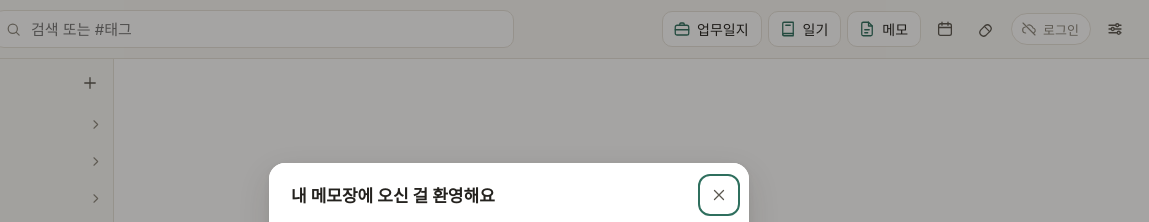
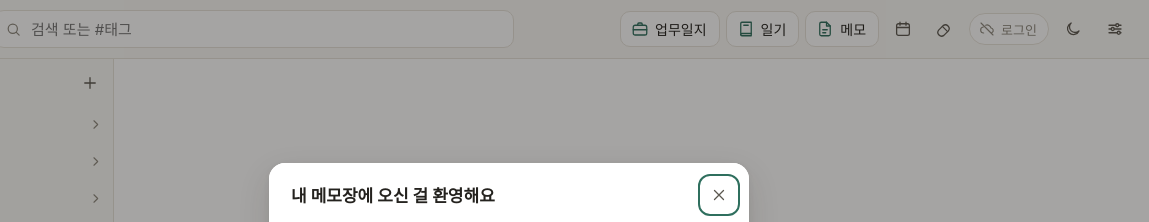
Before and after one commit to gjwldnjs/my-notes, a plain HTML site: page index.html in a window 1280 px wide. Shown: the top 222 px of the page, 131-1280 px from the left. Drawn offline with Linux system fonts and the light colour scheme; a web font is replaced by a local one.

Commit message:
상단에 라이트/다크 전환 버튼 (설정 창의 테마 항목은 뺌)
Co-Authored-By: Claude Opus 5.5 <noreply@anthropic.com>

```diff
--- a/app.js
+++ b/app.js
@@ -757,7 +757,6 @@ function openProfileWindow() {
 }
 
 // ---------- 화면 테마 (이 기기에만 저장: 기기마다 다르게 두는 게 자연스러워서 계정 설정에 넣지 않음) ----------
-const THEMES = [['system', '시스템 따름'], ['light', '라이트'], ['dark', '다크']];
 const getTheme = () => { try { return localStorage.getItem('theme') || 'system'; } catch { return 'system'; } };
 function setTheme(t) {
   try { localStorage.setItem('theme', t); } catch {}
@@ -767,12 +766,15 @@ function setTheme(t) {
   const dark = t === 'dark' || (t === 'system' && matchMedia('(prefers-color-scheme: dark)').matches);
   document.querySelectorAll('meta[name="theme-color"]').forEach((m) => { m.content = dark ? '#1d1c1a' : '#faf9f6'; });
 }
-function themeSeg() {
-  const seg = h('div', { class: 'seg wide', role: 'group', 'aria-label': '화면 테마' });
-  const paint = () => seg.replaceChildren(...THEMES.map(([k, label]) =>
-    h('button', { type: 'button', class: k === getTheme() ? 'on' : '', onclick: () => { setTheme(k); paint(); } }, label)));
-  paint();
-  return seg;
+// 상단 버튼: 누를 때마다 라이트 ↔ 다크. 처음(한 번도 안 눌렀을 때)은 휴대폰·PC 설정을 따른다
+const isDark = () => { const t = getTheme(); return t === 'dark' || (t === 'system' && matchMedia('(prefers-color-scheme: dark)').matches); };
+function paintThemeBtn() {
+  const b = $('#btn-theme');
+  if (!b) return;
+  const dark = isDark();
+  const label = dark ? '라이트 모드로' : '다크 모드로';
+  b.replaceChildren(icon(dark ? 'sun' : 'moon'));
+  b.title = label; b.setAttribute('aria-label', label);
 }
 
 function settingsDialog() {
@@ -823,7 +825,6 @@ function settingsDialog() {
         h('span', { class: 'small muted' }, S.PROFILE ? `지금 창: "${S.PROFILE}"` : '이 창은 그대로 두고, 따로 로그인하는 새 창을 열어요'))),
     h('section', { class: 'set-sec' },
       h('h3', { class: 'sec-h' }, '보기'),
-      h('div', { class: 'row' }, h('span', { class: 'small' }, '화면 테마'), themeSeg()),
       h('label', { class: 'chk' }, h('input', { type: 'checkbox', checked: state.settings.showNumbers, onchange: (e) => S.setSettings({ showNumbers: e.target.checked }) }), '목록에 번호(1. 2. 3.) 붙이기'),
       h('p', { class: 'small muted', style: 'margin:10px 0 4px' }, '캘린더에 표시 (공휴일은 늘 표시)'),
       ...DAY_KINDS.map(([k, label]) => h('label', { class: 'chk' },
@@ -982,6 +983,9 @@ async function init() {
     if (!res.hidden && document.activeElement === q) renderResults();
   });
   setTheme(getTheme());
+  paintThemeBtn();
+  $('#btn-theme').onclick = () => { setTheme(isDark() ? 'light' : 'dark'); paintThemeBtn(); };
+  matchMedia('(prefers-color-scheme: dark)').addEventListener?.('change', () => { if (getTheme() === 'system') { setTheme('system'); paintThemeBtn(); } });
   if (S.PROFILE) { document.title = `내 메모장 (${S.PROFILE})`; const b = $('.brand-name'); if (b) b.textContent = `내 메모장 · ${S.PROFILE}`; }
   // 체크박스는 누르는 순간의 "글쓰기 칸 활성화"를 막는다 → 체크만 되고 아이폰 키보드가 올라오지 않는다 (click은 그대로 와서 체크됨)
   document.addEventListener('mousedown', (e) => { if (e.target.matches('.pm input[type="checkbox"]')) e.preventDefault(); });
--- a/dom.js
+++ b/dom.js
@@ -44,6 +44,8 @@ export const I = {
   move: '<path d="M3 7.5A2.5 2.5 0 0 1 5.5 5H9l2 2h7.5A2.5 2.5 0 0 1 21 9.5v8a2.5 2.5 0 0 1-2.5 2.5h-13A2.5 2.5 0 0 1 3 17.5z"/><path d="M10 13.5h6M13.5 11l2.5 2.5-2.5 2.5"/>',
   restore: '<path d="M4 12a8 8 0 1 0 2.5-5.8"/><path d="M4 4v4.5h4.5"/>',
   menu: '<path d="M4 7h16M4 12h16M4 17h16"/>',
+  sun: '<circle cx="12" cy="12" r="4"/><path d="M12 2.5v2M12 19.5v2M2.5 12h2M19.5 12h2M5.3 5.3l1.4 1.4M17.3 17.3l1.4 1.4M5.3 18.7l1.4-1.4M17.3 6.7l1.4-1.4"/>',
+  moon: '<path d="M20 14.5A8 8 0 1 1 9.5 4a6.5 6.5 0 0 0 10.5 10.5z"/>',
   dday: '<path d="M6 3h12M6 21h12M7.5 3v3L12 12l-4.5 6v3M16.5 3v3L12 12l4.5 6v3"/>',
 };
 
--- a/index.html
+++ b/index.html
@@ -33,6 +33,7 @@
       <button id="btn-date" class="icon-btn" type="button" title="캘린더" aria-label="캘린더" data-ic="cal"></button>
       <button id="btn-supp" class="icon-btn" type="button" title="영양제 체크" aria-label="영양제 체크" data-ic="pill"></button>
       <button id="sync-chip" class="sync-chip" type="button"></button>
+      <button id="btn-theme" class="icon-btn" type="button" title="다크 모드로" aria-label="다크 모드로"></button>
       <button id="btn-settings" class="icon-btn" type="button" title="설정" aria-label="설정" data-ic="gear"></button>
     </div>
   </header>
--- a/sw.js
+++ b/sw.js
@@ -1,5 +1,5 @@
 // 오프라인에서도 앱 화면이 열리도록 앱 파일을 보관한다. GitHub API 요청은 건드리지 않는다.
-const CACHE = 'my-notes-v16';  // 앱을 고칠 때마다 숫자를 올리면 휴대폰도 새 버전을 받는다
+const CACHE = 'my-notes-v17';  // 앱을 고칠 때마다 숫자를 올리면 휴대폰도 새 버전을 받는다
 const SHELL = ['./', 'index.html', 'style.css', 'app.js', 'dom.js', 'store.js', 'cloud.js', 'firebase-config.js', 'vendor/firebase.js',  'supp.js', 'dday.js', 'calendar.js', 'holidays.js', 'vendor/editor.js', 'icon.svg', 'manifest.webmanifest'];
 const CDN = ['cdnjs.cloudflare.com', 'cdn.jsdelivr.net'];
 
```
